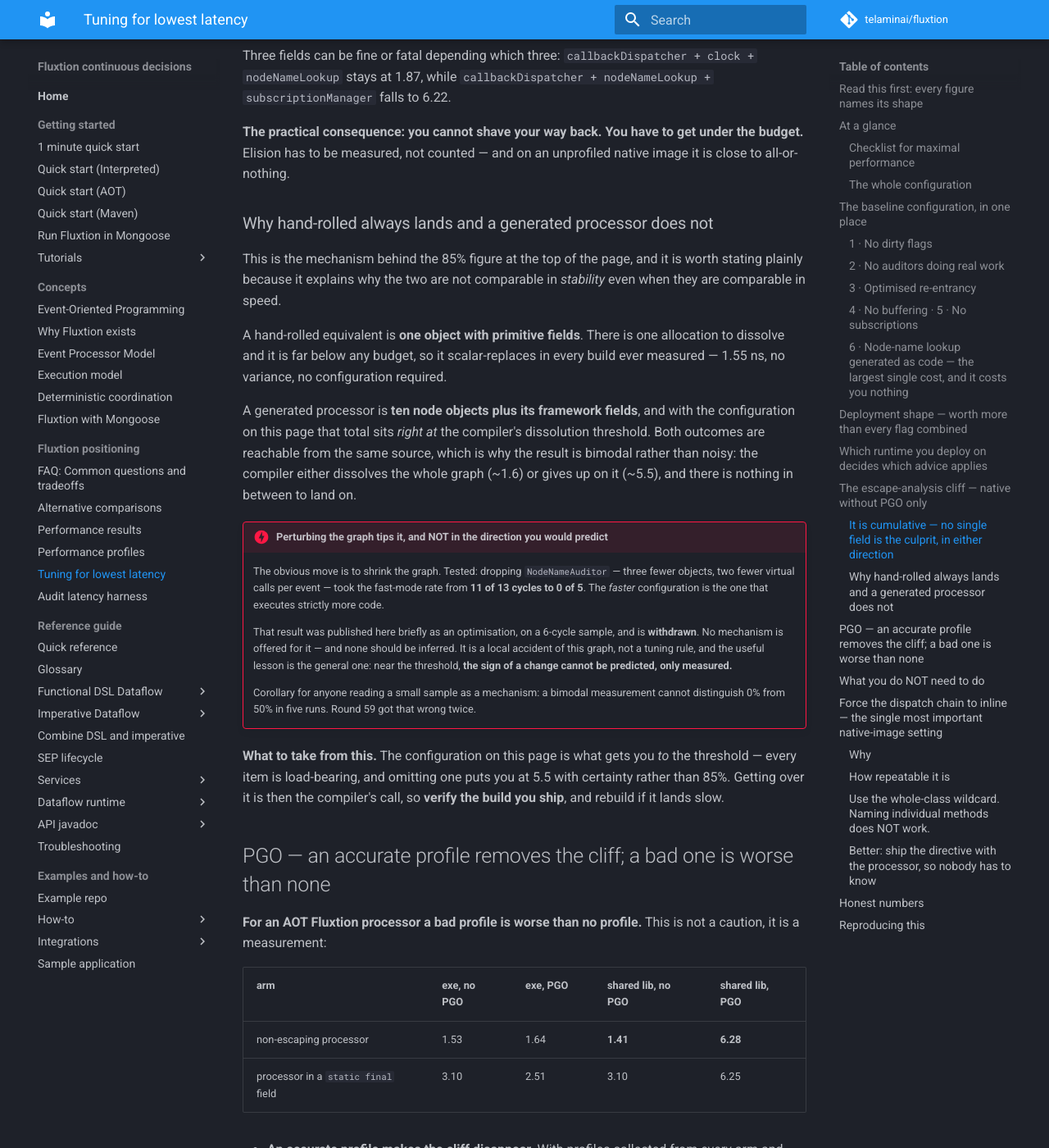
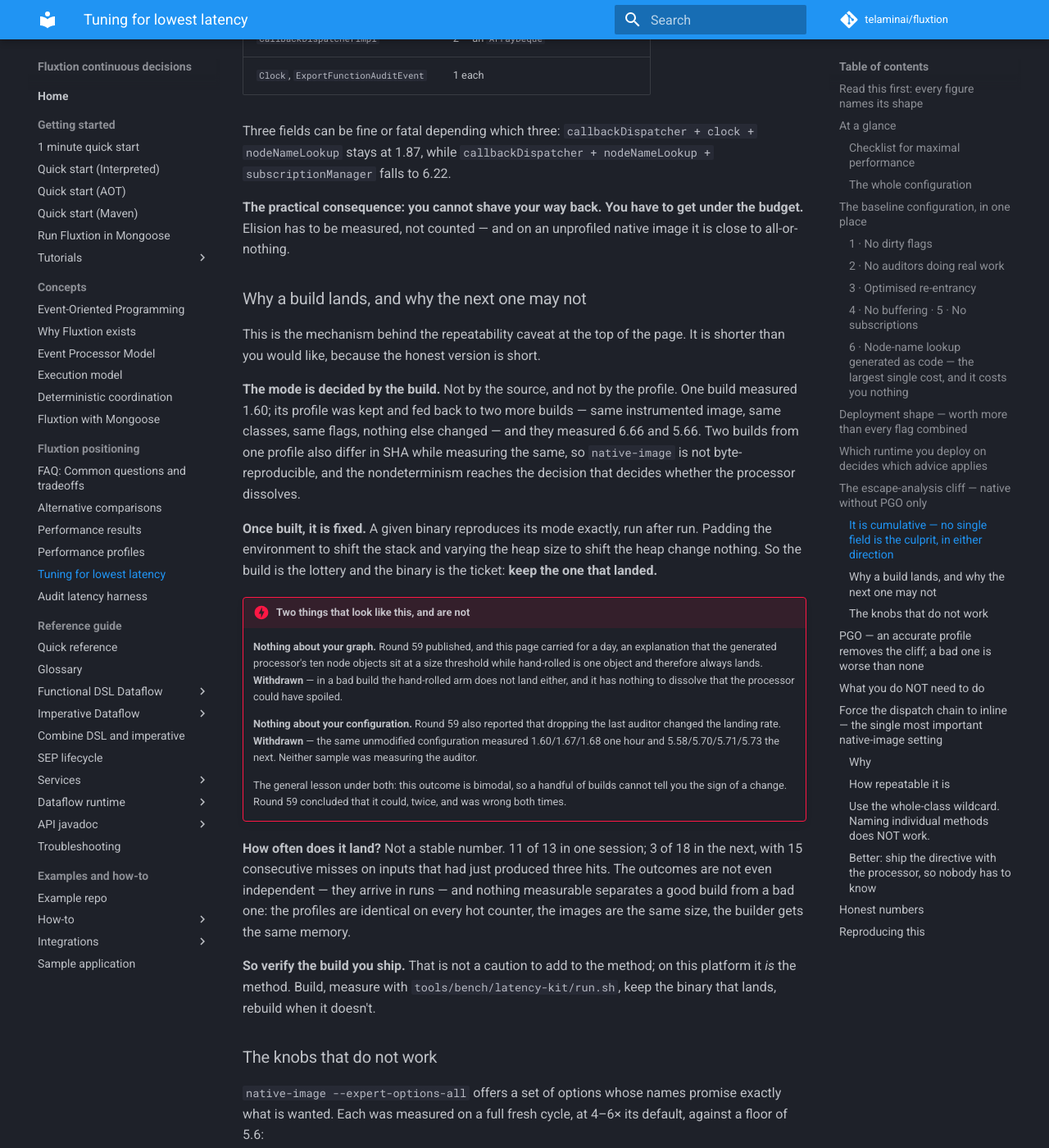
Before and after one commit to telaminai/fluxtion, an MkDocs documentation site: the page built from docs/reference/performance-tuning.md, in a window 1280 px wide and 1400 px high, scrolled down 9817 px. Shown: the whole window at 82% size. Built offline with MkDocs 1.6.1 and Material for MkDocs 9.7.7, drawn with Linux system fonts in a browser that asks for light colours; comment, search, counter and statistics services are not loaded; some of the changed text lies outside the part shown.

Commit message:
docs: the native+PGO figure is per-build, and thirteen knobs that are not levers
Co-Authored-By: Claude Opus 5 (1M context) <noreply@anthropic.com>
Claude-Session: https://claude.ai/code/session_0131t6bqqWuLdB82nuLhVGsq

```diff
--- a/docs/reference/performance-tuning.md
+++ b/docs/reference/performance-tuning.md
@@ -57,14 +57,16 @@ output verified identical, full configuration applied:
 The last row is the point: **with the full configuration, generated dispatch is within 3% of
 hand-rolled flat Java.** Every JIT lands at 5.5–5.6 regardless of vendor.
 
-!!! warning "The native + PGO figure lands about 85% of builds, not every build"
-    Measured over 13 independent profile-and-build cycles of the same source: **11 landed at
-    ~1.6 ns, 2 at ~5.5 ns.** There is nothing in between — it is bimodal, and which mode a build gets
-    varies with the profile collected. The JIT numbers are deterministic; this one is not.
+!!! warning "The native + PGO figure is per-build, and the build is a lottery"
+    Rebuilding the same source, with the same flags, gives **either ~1.6 ns or ~5.5 ns** and nothing in
+    between. One session landed 11 of 13; the next landed 3, then missed 15 in a row on identical
+    inputs. Feeding a build's own profile back in does not reproduce it. Nothing measurable
+    distinguishes the two — same profile counters, same image size, same builder memory. Root cause is
+    [oracle/graal#14387](https://github.com/oracle/graal/issues/14387).
 
-    **So verify each build.** `tools/bench/latency-kit/run.sh` exists for that. If a build lands in the
-    slow mode, rebuild — a fresh profile usually fixes it. Root cause is
-    [oracle/graal#14387](https://github.com/oracle/graal/issues/14387).
+    **So measure every build and keep the one that lands** — a binary reproduces its own mode exactly,
+    for ever. `tools/bench/latency-kit/run.sh` exists for that. The JIT numbers need none of this: they
+    are deterministic on all five JVMs.
 
 !!! warning "Native-image is only faster if you configure it — otherwise it is SLOWER than a JIT"
     In the sweep above, **native without PGO (6.54 ns) is slower than every JIT measured**, including
@@ -74,8 +76,8 @@ hand-rolled flat Java.** Every JIT lands at 5.5–5.6 regardless of vendor.
     this graph, and no JIT vendor differs by more than 2%.
 
 **Read those two tables together.** 1.6 ns needs native-image **and** an accurate profile **and** the
-inlining directive **and** the configuration below — and then it lands about 85% of the time. Miss any
-one of them and you are at 5.5–6.5 every time, still correct, just 3–4× slower, with no diagnostic.
+inlining directive **and** the configuration below — and then it still has to land. Miss any one of
+them and you are at 5.5–6.5 *every* time, still correct, just 3–4× slower, with no diagnostic.
 **Build it and measure it.**
 
 Every step on this page is worth 2× or more, and getting one wrong is silent — the program stays
@@ -109,7 +111,9 @@ so the only way to know you have them all is to check.
 - [ ] `-H:PriorityForceInline=<YourProcessor>.*` — emitted for you in
       `META-INF/native-image/…/native-image.properties` when `generateReachabilityMetadata` is on
 - [ ] whole-class wildcard, **not** a curated method list — naming methods individually does not work
-- [ ] never reuse a profile across image kinds, or from a different entry point
+- [ ] never reuse a profile across image kinds, from a different entry point, **or across a rebuild of
+      the instrumented image** — a stale profile measured 8.0 ns, worse than no profile at all, and the
+      build reports `PGO: user-provided` without a warning
 
 **Verify — do not assume**
 
@@ -374,38 +378,64 @@ stays at 1.87, while `callbackDispatcher + nodeNameLookup + subscriptionManager`
 Elision has to be measured, not counted — and on an unprofiled native image it is close to
 all-or-nothing.
 
-### Why hand-rolled always lands and a generated processor does not
+### Why a build lands, and why the next one may not
 
-This is the mechanism behind the 85% figure at the top of the page, and it is worth stating plainly
-because it explains why the two are not comparable in *stability* even when they are comparable in
-speed.
+This is the mechanism behind the repeatability caveat at the top of the page. It is shorter than you
+would like, because the honest version is short.
 
-A hand-rolled equivalent is **one object with primitive fields**. There is one allocation to dissolve
-and it is far below any budget, so it scalar-replaces in every build ever measured — 1.55 ns, no
-variance, no configuration required.
+**The mode is decided by the build.** Not by the source, and not by the profile. One build measured
+1.60; its profile was kept and fed back to two more builds — same instrumented image, same classes,
+same flags, nothing else changed — and they measured 6.66 and 5.66. Two builds from one profile also
+differ in SHA while measuring the same, so `native-image` is not byte-reproducible, and the
+nondeterminism reaches the decision that decides whether the processor dissolves.
 
-A generated processor is **ten node objects plus its framework fields**, and with the configuration on
-this page that total sits *right at* the compiler's dissolution threshold. Both outcomes are
-reachable from the same source, which is why the result is bimodal rather than noisy: the compiler
-either dissolves the whole graph (~1.6) or gives up on it (~5.5), and there is nothing in between to
-land on.
+**Once built, it is fixed.** A given binary reproduces its mode exactly, run after run. Padding the
+environment to shift the stack and varying the heap size to shift the heap change nothing. So the
+build is the lottery and the binary is the ticket: **keep the one that landed.**
 
-!!! danger "Perturbing the graph tips it, and NOT in the direction you would predict"
-    The obvious move is to shrink the graph. Tested: dropping `NodeNameAuditor` — three fewer objects,
-    two fewer virtual calls per event — took the fast-mode rate from **11 of 13 cycles to 0 of 5**. The
-    *faster* configuration is the one that executes strictly more code.
+!!! danger "Two things that look like this, and are not"
+    **Nothing about your graph.** Round 59 published, and this page carried for a day, an explanation
+    that the generated processor's ten node objects sit at a size threshold while hand-rolled is one
+    object and therefore always lands. **Withdrawn** — in a bad build the hand-rolled arm does not land
+    either, and it has nothing to dissolve that the processor could have spoiled.
 
-    That result was published here briefly as an optimisation, on a 6-cycle sample, and is
-    **withdrawn**. No mechanism is offered for it — and none should be inferred. It is a local accident
-    of this graph, not a tuning rule, and the useful lesson is the general one: near the threshold,
-    **the sign of a change cannot be predicted, only measured.**
+    **Nothing about your configuration.** Round 59 also reported that dropping the last auditor changed
+    the landing rate. **Withdrawn** — the same unmodified configuration measured 1.60/1.67/1.68 one
+    hour and 5.58/5.70/5.71/5.73 the next. Neither sample was measuring the auditor.
 
-    Corollary for anyone reading a small sample as a mechanism: a bimodal measurement cannot
-    distinguish 0% from 50% in five runs. Round 59 got that wrong twice.
+    The general lesson under both: this outcome is bimodal, so a handful of builds cannot tell you the
+    sign of a change. Round 59 concluded that it could, twice, and was wrong both times.
 
-**What to take from this.** The configuration on this page is what gets you *to* the threshold — every
-item is load-bearing, and omitting one puts you at 5.5 with certainty rather than 85%. Getting over it
-is then the compiler's call, so **verify the build you ship**, and rebuild if it lands slow.
+**How often does it land?** Not a stable number. 11 of 13 in one session; 3 of 18 in the next, with 15
+consecutive misses on inputs that had just produced three hits. The outcomes are not even independent —
+they arrive in runs — and nothing measurable separates a good build from a bad one: the profiles are
+identical on every hot counter, the images are the same size, the builder gets the same memory.
+
+**So verify the build you ship.** That is not a caution to add to the method; on this platform it *is*
+the method. Build, measure with `tools/bench/latency-kit/run.sh`, keep the binary that lands, rebuild
+when it doesn't.
+
+### The knobs that do not work
+
+`native-image --expert-options-all` offers a set of options whose names promise exactly what is wanted.
+Each was measured on a full fresh cycle, at 4–6× its default, against a floor of 5.6:
+
+| flag | result |
+|---|---|
+| `-H:IPEAMaxForce` · `-H:IPEAVirtualEscapeBoostSingle` | no effect |
+| `-H:TuneInlinerExploration` | no effect, and +530 KB of image |
+| `-H:BaseTargetSpending` · `-H:InliningCoefficient` family | no effect |
+| `-H:MaximumInliningSize` · `-H:SmallCompiledLowLevelGraphSize` | no effect |
+| `-H:EscapeAnalysisIterations` · `-H:EscapeAnalysisLoopCutoff` | no effect |
+| `-H:PriorityForceInline` widened to the nodes, the framework, the loop's own class | no effect |
+| **`-H:+InlineEverything`** | **no effect** |
+| `-H:NumberOfThreads=1` or `=4` *(hoping for a deterministic build)* | no effect, and still not byte-reproducible |
+
+`InlineEverything` failing to move it is the informative row: whatever bails is not reachable by
+turning inlining up.
+
+**`-H:PriorityForceInline=<YourProcessor>.*` is the only lever that works** — it is worth 3.5× and it
+is not optional. It is also not sufficient, which is what the rest of this section is about.
 
 ## PGO — an accurate profile removes the cliff; a bad one is worse than none
 
@@ -487,7 +517,8 @@ inliner choosing correctly.
 ### How repeatable it is
 
 Every shape below rebuilt with its own instrumented image and its own freshly collected profile,
-output verified identical:
+output verified identical. **These are the builds that landed** — see *Why a build lands* above for
+what that qualification is doing here:
 
 | program shape | without flag | with flag |
 |---|---|---|
@@ -497,14 +528,14 @@ output verified identical:
 | loop in its own class | 5.60 | **1.57** |
 | **the reusable kit, `tools/bench/latency-kit`** | 6.54 | **1.62** |
 
-**But it is not certain — it is about 85%.** Widening that to 13 independent
-profile-and-build cycles of one application: **11 landed at ~1.6 ns and 2 at ~5.5.** Nothing in
-between. The flag is necessary and it is not sufficient; the residual is the bimodality of
+**The flag is necessary and it is not sufficient.** Across two sessions of repeated
+profile-and-build cycles on unchanged inputs: 11 of 13, then 3 of 18. Nothing lands between ~1.6 and
+~5.5, and a build's own profile fed back in does not reproduce it. The residual is
 [oracle/graal#14387](https://github.com/oracle/graal/issues/14387), where two images built from
 identical classes, with byte-identical hot methods, measured 1.43 and 5.45.
 
-**So measure the build you ship**, and rebuild if it lands slow — a fresh profile usually recovers it.
-The table above is what a landing build looks like, not a guarantee that every build lands.
+**So measure the build you ship, and keep the binary that landed** — its mode is fixed once built.
+The table above is what a landing build looks like, not a guarantee that a build lands.
 
 !!! warning "A missing configuration setting looks exactly like an unstable compiler"
     The kit measured **6.22** for a long time with the directive correctly applied, and that was
@@ -569,8 +600,8 @@ Measured on macOS/aarch64, Oracle GraalVM 25.0.4, output verified identical on e
 **A note on provenance.** Round 58's published figures of 1.41–1.55 ns were measured on
 `BaseProcessor`, a hand-written stand-in, not on generated code. **That gap is closed**: with the
 configuration above the generator itself produces **1.57 ns** — on a build that lands — matching that
-control (1.58) and hand-rolled flat code (1.55). Hand-rolled lands every time; the generated processor
-lands about 85% of the time. See *How repeatable it is*.
+control (1.58) and hand-rolled flat code (1.55). See *How repeatable it is*: in a build that does not
+land, the hand-rolled control does not land either.
 
 Quote the shape, not the best number in the table.
 
```
